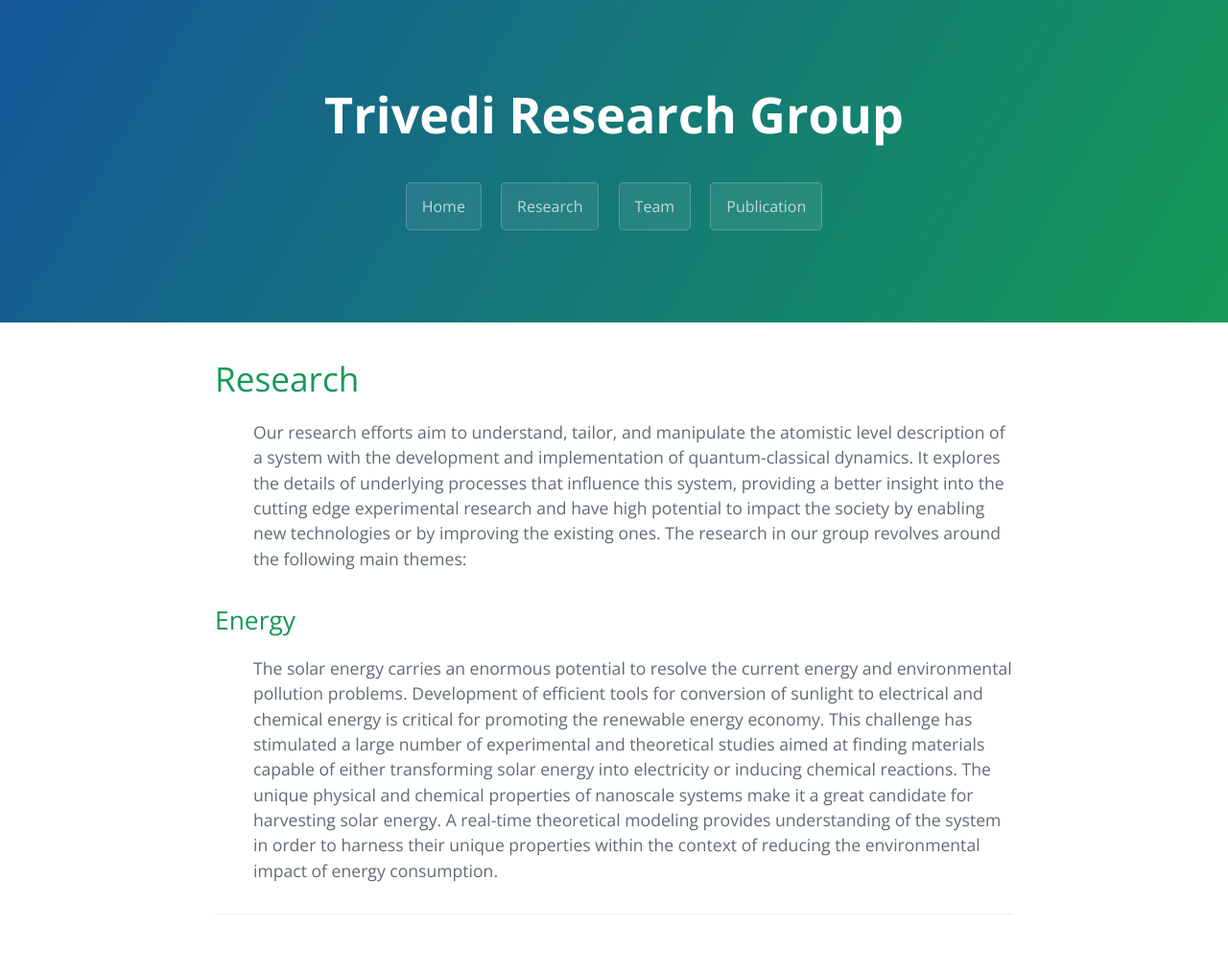
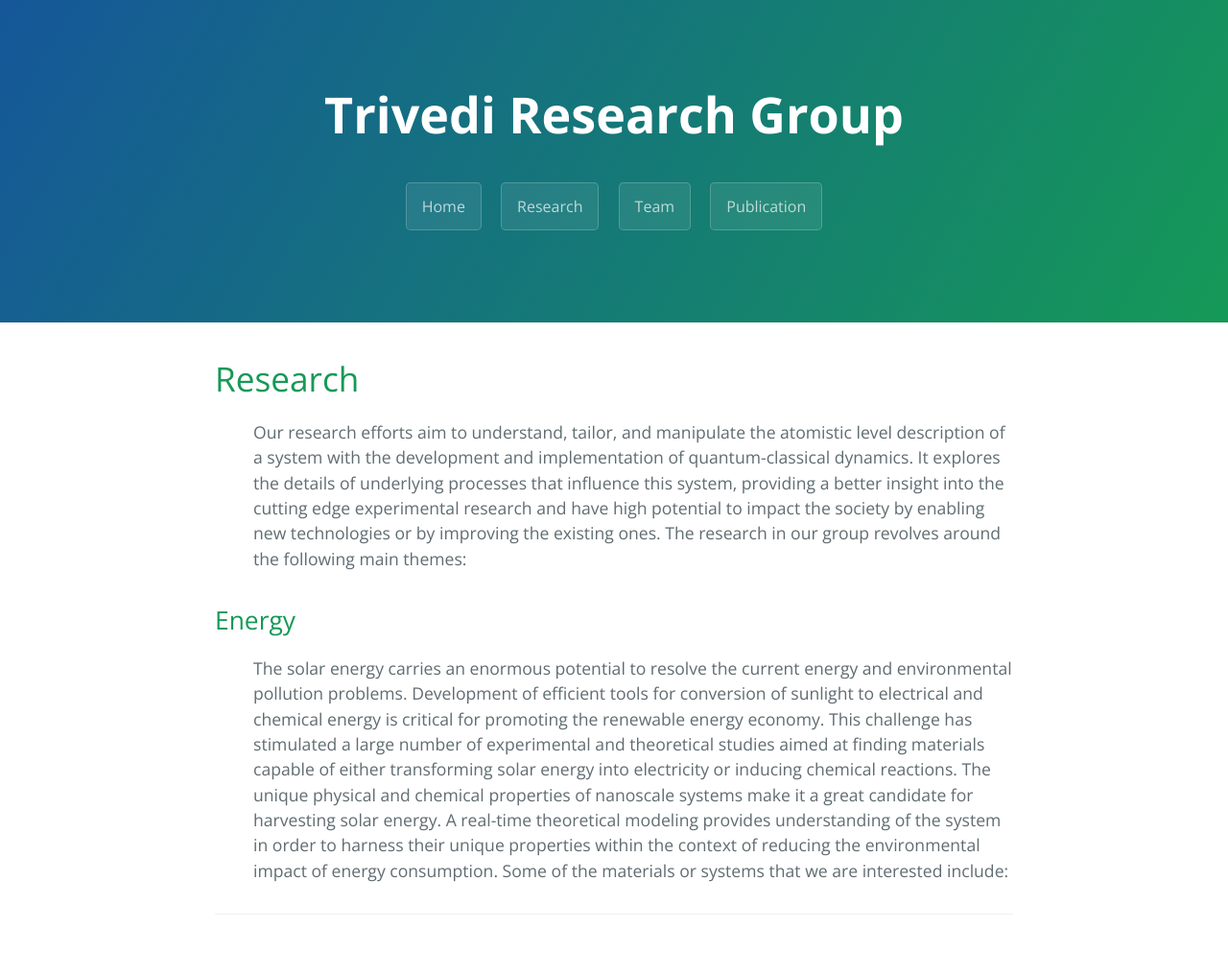
Before and after one commit to dharatrivedi/dharatrivedi.github.io, a Jekyll site: the page built from research.html, in a window 1280 px wide. Shown: the whole page at 96% size. Built offline with Jekyll 4.4.1, drawn with Linux system fonts in a browser that asks for light colours.

Commit message:
Update research.html

```diff
--- a/research.html
+++ b/research.html
@@ -13,7 +13,7 @@ title: {{ site.name }}
   <h2>Energy</h2>
   <ul class="posts">
     {% for post in site.posts %}
-      The solar energy carries an enormous potential to resolve the current energy and environmental pollution problems. Development of efficient tools for conversion of sunlight to electrical and chemical energy is critical for promoting the renewable energy economy. This challenge has stimulated a large number of experimental and theoretical studies aimed at finding materials capable of either transforming solar energy into electricity or inducing chemical reactions. The unique physical and chemical properties of nanoscale systems make it a great candidate for harvesting solar energy. A real-time theoretical modeling provides understanding of the system in order to harness their unique properties within the context of reducing the environmental impact of energy consumption.
+      The solar energy carries an enormous potential to resolve the current energy and environmental pollution problems. Development of efficient tools for conversion of sunlight to electrical and chemical energy is critical for promoting the renewable energy economy. This challenge has stimulated a large number of experimental and theoretical studies aimed at finding materials capable of either transforming solar energy into electricity or inducing chemical reactions. The unique physical and chemical properties of nanoscale systems make it a great candidate for harvesting solar energy. A real-time theoretical modeling provides understanding of the system in order to harness their unique properties within the context of reducing the environmental impact of energy consumption. Some of the materials or systems that we are interested include:
     {% endfor %}
   </ul>
 </div>
```
